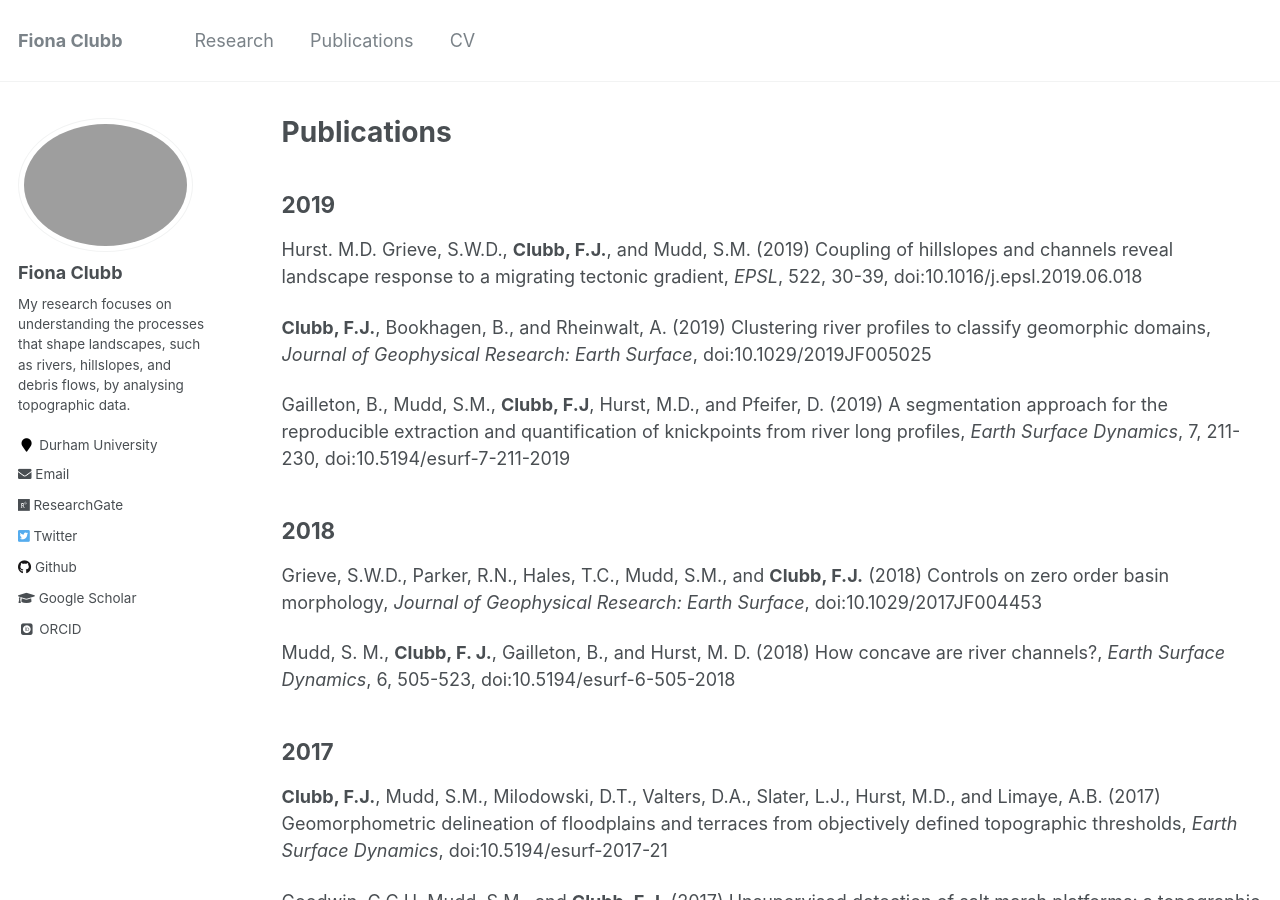
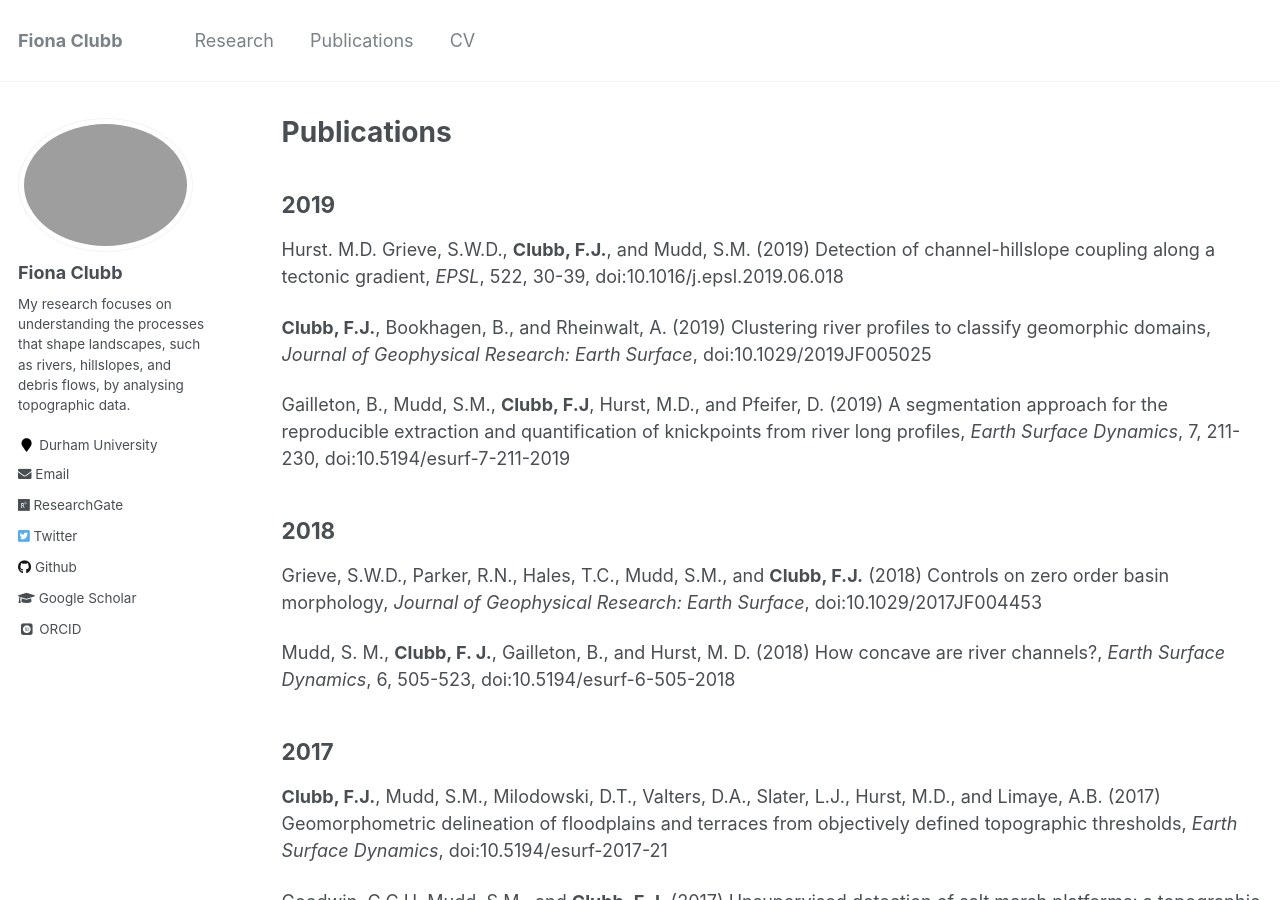
Before and after one commit to fclubb/fclubb.github.io, a Jekyll site: the page built from _pages/publications.md, in a window 1280 px wide and 900 px high. Built offline with Jekyll 4.4.1, drawn with Linux system fonts in a browser that asks for light colours; some web fonts are replaced.

Commit message:
Updating publications

```diff
--- a/_pages/publications.md
+++ b/_pages/publications.md
@@ -7,7 +7,7 @@ author_profile: true
 
 ## 2019
 
-Hurst. M.D. Grieve, S.W.D., **Clubb, F.J.**, and Mudd, S.M. (2019) Coupling of hillslopes and channels reveal landscape response to a migrating tectonic gradient, _EPSL_, 522, 30-39, doi:10.1016/j.epsl.2019.06.018
+Hurst. M.D. Grieve, S.W.D., **Clubb, F.J.**, and Mudd, S.M. (2019) Detection of channel-hillslope coupling along a tectonic gradient, _EPSL_, 522, 30-39, doi:10.1016/j.epsl.2019.06.018
 
 **Clubb, F.J.**, Bookhagen, B., and Rheinwalt, A. (2019) Clustering river profiles to classify geomorphic domains, _Journal of Geophysical Research: Earth Surface_, doi:10.1029/2019JF005025
 
```
